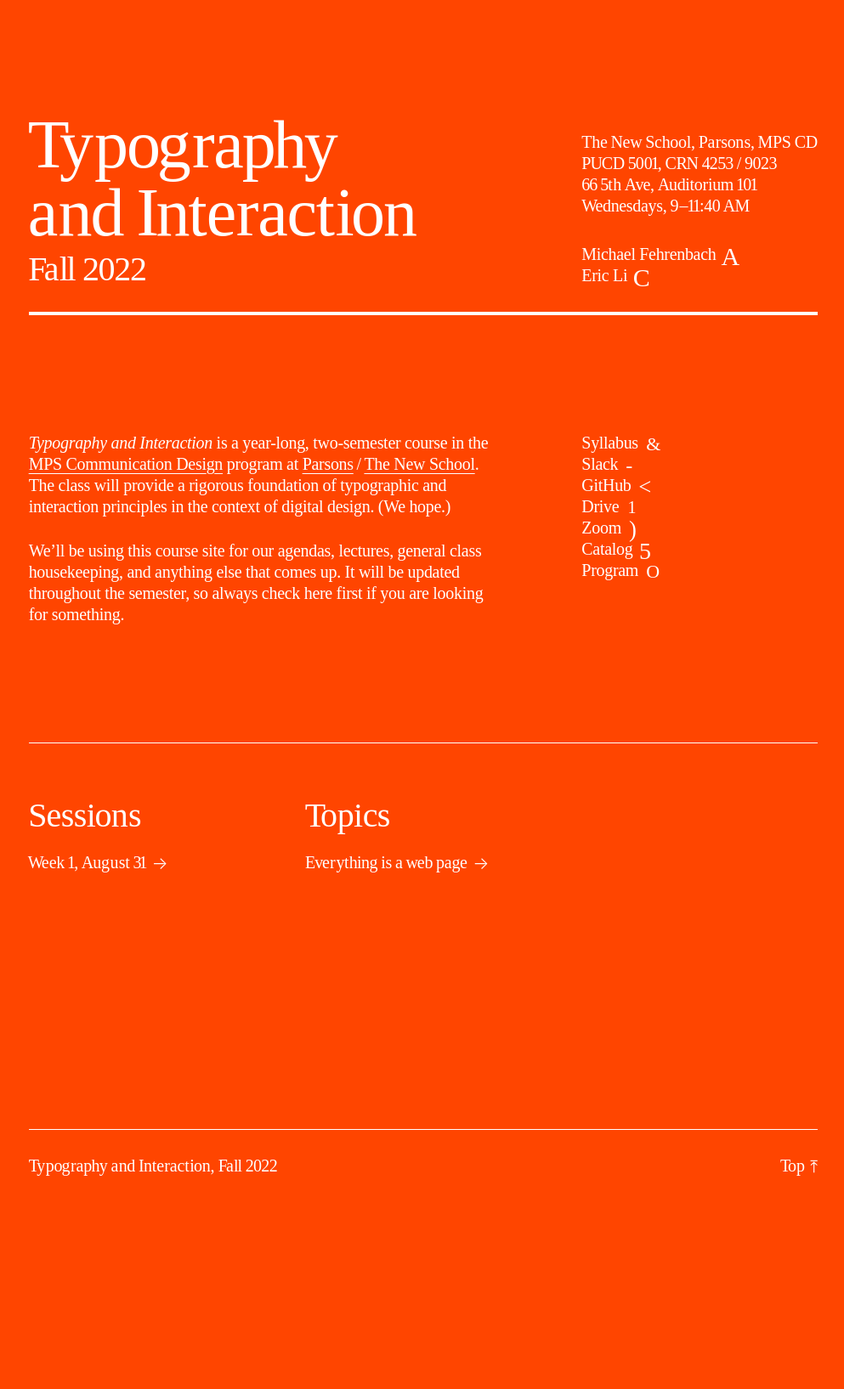
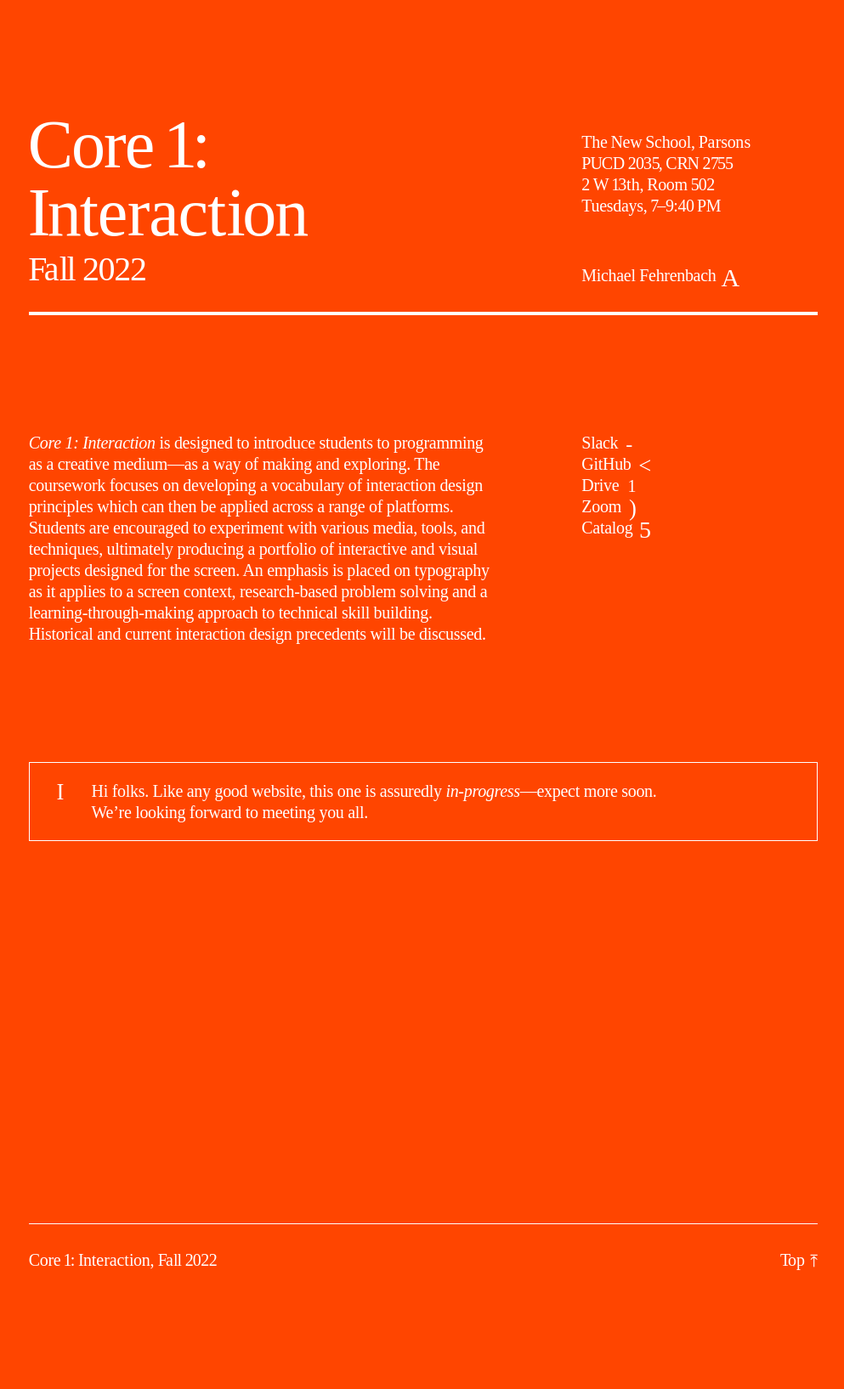
Before and after one commit to core-interaction/core-interaction.github.io, a Jekyll site: the page built from index.md, in a window 1280 px wide. Shown: the whole page at 85% size, without its empty margins (142-1135 px from the left). Built offline with Jekyll 4.4.1, drawn with Linux system fonts in a browser that asks for light colours; before the commit the page ends 1523 px from its top, so only the background shows below that.

Commit message:
Quick index data update.

```diff
--- a/assets/styles/common.scss
+++ b/assets/styles/common.scss
@@ -440,14 +440,14 @@ body {
 		> main {
 			// Index indexes.
 			> nav {
-				border-top-color: var(--color);
-				border-top-style: solid;
-				border-top-width: var(--divider--width);
+				// border-top-color: var(--color);
+				// border-top-style: solid;
+				// border-top-width: var(--divider--width);
 				column-gap:       var(--margin);
 				display:          grid;
 				margin-top:       calc(var(--margin--vertical) * 4);
 				row-gap:          calc(var(--margin--vertical) * 2);
-				padding-top:      calc(var(--margin--vertical) * 2);
+				// padding-top:      calc(var(--margin--vertical) * 2);
 
 				@include breakpoint(568) { grid-template-columns: repeat(3, minmax(0, 1fr)) }
 
@@ -502,7 +502,7 @@ body {
 					display:            grid;
 					grid-auto-columns:  minmax(0, 1fr);
 					grid-auto-flow:     column;
-					grid-template-rows: repeat(calc(var(--count) / var(--groups) + 1 / var(--groups)), min-content);
+					grid-template-rows: repeat(calc(var(--count) / var(--groups)), min-content);
 					list-style:         initial;
 					padding:            initial;
 
--- a/index.md
+++ b/index.md
@@ -1,26 +1,25 @@
 ---
-title: Typography and Interaction
+title: 'Core 1: Interaction'
 links:
-  - name: Syllabus
-    url:  /syllabus
+  # - name: Syllabus
+  #   url:  /syllabus
   - name: Slack
-    url:  https://mpscd.slack.com/archives/C03UR0J71U5
+    url:  https://core-one-interaction.slack.com/archives/C03UTLMBMDH
   - name: GitHub
-    url:  https://github.com/typography-interaction
+    url:  https://github.com/core-interaction
   - name: Drive
-    url:  https://drive.google.com/drive/folders/1Nyv0f8u8Nsc8OkEGwmZu-S9pI11D5Iil
+    url:  https://drive.google.com/drive/folders/1pPSCRnGN7Ym7ZFyBl5n_HvKvArrpo_B6
   - name: Zoom
-    url:  https://NewSchool.zoom.us/j/96694509534
+    url:  https://NewSchool.zoom.us/j/99185050065
   - name: Catalog
-    url:  https://courses.newschool.edu/courses/PMCD5001
-  - name: Program
-    url:  https://mpscd.parsons.edu
+    url:  https://courses.newschool.edu/courses/PUCD2035
+
 strings:
   about: |
-    The New School, Parsons, MPS CD
-    PUCD 5001, CRN 4253 / 9023
-    66 5th Ave, Auditorium 101
-    Wednesdays, 9–11:40 AM
+    The New School, Parsons
+    PUCD 2035, CRN 2755
+    2 W 13th, Room 502
+    Tuesdays, 7–9:40 PM
   classes:  Sessions
   current:  This week
   home:     '&'
@@ -32,16 +31,14 @@ strings:
 instructor:
   - name:  Michael Fehrenbach
     url:   https://michaelfehrenbach.com
-  - name:  Eric Li
-    url:   https://eric.young.li
 ---
 
 
 
-*Typography and Interaction* is a year-long, <nobr>two-semester</nobr> course in the [MPS Communication Design](https://mpscd.parsons.edu) program at [Parsons](https://www.newschool.edu/parsons/)&thinsp;/&thinsp;[The New School](https://www.newschool.edu). The class will provide a rigorous foundation of typographic and interaction principles in the context of digital design. (We hope.)
+*Core 1: Interaction* is designed to introduce students to programming as a creative medium—as a way of making and exploring. The coursework focuses on developing a vocabulary of interaction design principles which can then be applied across a range of platforms. Students are encouraged to experiment with various media, tools, and techniques, ultimately producing a portfolio of interactive and visual projects designed for the screen. An emphasis is placed on typography as it applies to a screen context, research-based problem solving and a learning-through-making approach to technical skill building. Historical and current interaction design precedents will be discussed.
 {: .left }
 
-{% include link_list.html rows=3 %}
+{% include link_list.html rows=2 %}
 
-We’ll be using this course site for our agendas, lectures, general class housekeeping, and anything else that comes up. It will be updated throughout the semester, so always check here first if you are looking for something.
-{: .left }
+> Hi folks. Like any good website, this one is assuredly *in-progress*—expect more soon. We’re looking forward to meeting you all.
+{: .callout icon='I' }
```
Also changed, not shown: syllabus.md (+1 -0 lines), topic/everything/index.md (+1 -0 lines), topic/typography/index.md (deleted, +0 -9 lines), week/1.md (+1 -0 lines).
